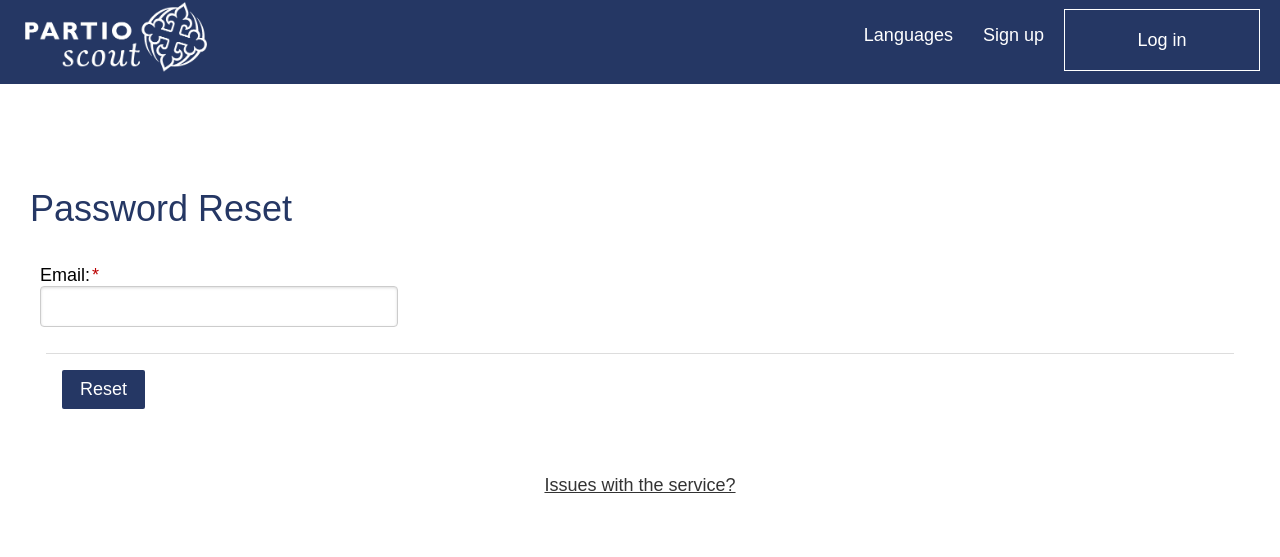
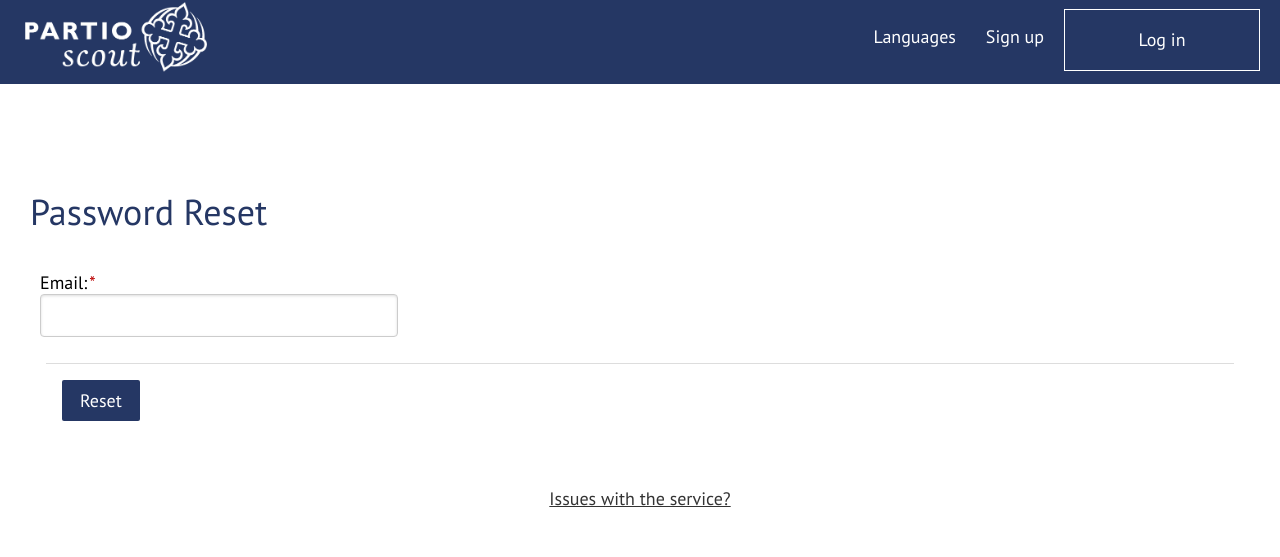
Before and after one commit to partio-scout/kululasku, a Django app: page /accounts/password/reset/ in a window 1280 px wide. Shown: the top 557 px of the page. Run offline with Django 3.2, Linux system fonts and the light colour scheme; parts of the project's set-up code (start-up, migrations or seed data) failed here and were passed over; some libraries are stand-ins or nearby versions.

Commit message:
font update

```diff
--- a/expenses/apps/expenseapp/templates/base.html
+++ b/expenses/apps/expenseapp/templates/base.html
@@ -6,6 +6,7 @@
   <meta name="viewport" content="width=device-width, initial-scale=1.0">
 
   <link rel="stylesheet" href="{% static 'expenseapp/css/pure-min.css' %}" />
+  <link rel="stylesheet" type="text/css" href="//fonts.googleapis.com/css?family=PT+Sans" />
   <link rel="stylesheet" href="//netdna.bootstrapcdn.com/font-awesome/3.2.1/css/font-awesome.css">
   <link rel="stylesheet" href="{% static 'expenseapp/css/style.css' %}" />
   <!-- <link rel="stylesheet" href="{% static 'expenseapp/css/jquery.timepicker.min.css' %}" /> -->
--- a/static/expenseapp/css/style.css
+++ b/static/expenseapp/css/style.css
@@ -1,5 +1,6 @@
 
 body {
+  font-family: "PT Sans";
   background: #fff;
 }
 
```
